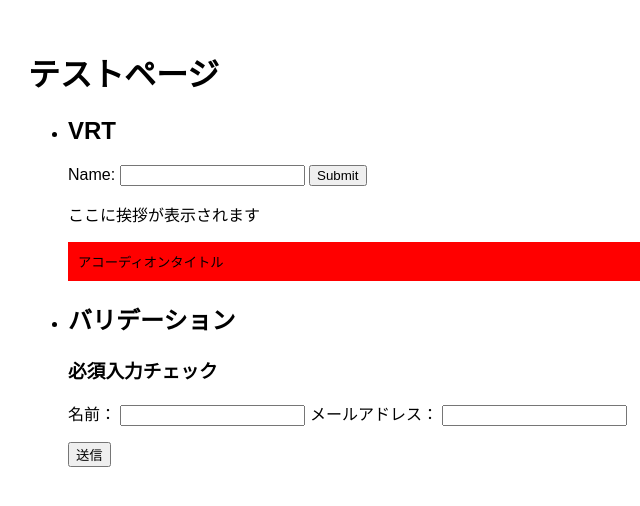
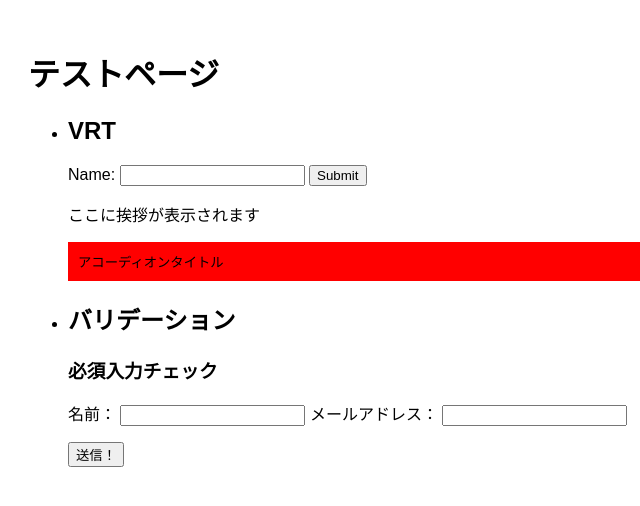
Before and after one commit to YasuGoto/first-form, a website built with Vite: page index.html in a window 1280 px wide. Shown: the full height of the page, 0-640 px from the left. Built offline with nearby package versions, Linux system fonts and the light colour scheme.

Commit message:
fix: ！追加

```diff
--- a/index.html
+++ b/index.html
@@ -44,7 +44,7 @@
           <input type="email" id="email">
         </label>
         <p class="message"></p>
-        <button type="submit">送信</button>
+        <button type="submit">送信！</button>
       </form>
     </li>
   </ul>
```
